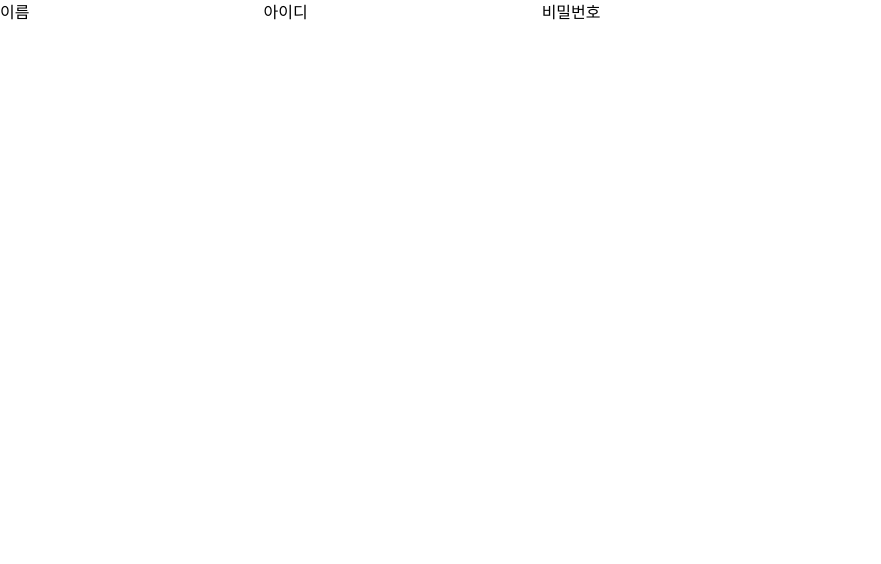
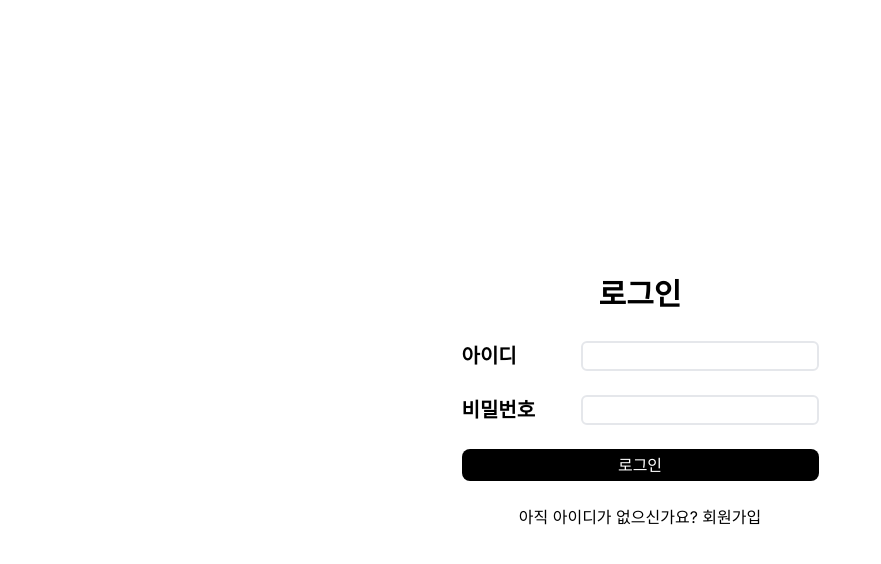
Before and after one commit to JongMany/project-qr, a Next.js app: page /login in a window 1280 px wide. Shown: the top 564 px of the page, without its empty margins (0-881 px from the left). Built offline with nearby package versions, Linux system fonts and the light colour scheme.

Commit message:
(feature) 프로토타입용 routing 기능 추가

```diff
--- a/src/app/(application)/add/user-input/_components/ProductForm.tsx
+++ b/src/app/(application)/add/user-input/_components/ProductForm.tsx
@@ -1,13 +1,12 @@
 "use client";
 import { Category, Item, ItemForm, categoryOptions } from "@/entity/Item";
-import React, { useState } from "react";
+import { useItemStore } from "@/stores/useItemStore";
+import { useRouter } from "next/navigation";
 import toast from "react-hot-toast";
-type Props = {
-  submitProduct: (formData: FormData) => Promise<void>;
-};
+
 export default function ProductForm() {
-  const [errorMsg, setErrorMsg] = useState("");
-
+  const { dispatch } = useItemStore();
+  const router = useRouter();
   const submitProduct = async (formData: FormData) => {
     const form: Item = {
       name: formData.get("productName") as string,
@@ -24,6 +23,16 @@ export default function ProductForm() {
       toast.error(errorMsg);
     } else {
       const image = formData.get("image") as File;
+      dispatch({
+        type: "registerItem",
+        payload: {
+          id: Math.random(),
+          ...form,
+          imageUrl: "https://via.placeholder.com/100",
+          // imageUrl: image ? URL.createObjectURL(image) : "https://via.placeholder.com/100",
+        },
+      });
+      router.replace("/main");
       // Cloudinary에 저장 후에 URL을 받아옴
 
       // 데이터 추가하는 로직 구현
--- /dev/null
+++ b/src/app/(application)/setting/_components/SaveButton.tsx
@@ -0,0 +1,19 @@
+"use client";
+import { useRouter } from "next/navigation";
+import React from "react";
+
+export default function SaveButton() {
+  const router = useRouter();
+  const saveHandler = () => {
+    alert("저장되었습니다");
+    router.replace("/main");
+  };
+  return (
+    <button
+      className="mt-10 py-1 bg-black text-white px-6 rounded-lg"
+      onClick={saveHandler}
+    >
+      저장
+    </button>
+  );
+}
--- a/src/app/(application)/setting/page.tsx
+++ b/src/app/(application)/setting/page.tsx
@@ -1,3 +1,55 @@
+import SaveButton from "@/app/(application)/setting/_components/SaveButton";
+
 export default function Page() {
-  return <div></div>;
+  return (
+    <div className="flex flex-col items-center">
+      <h1 className="px-6 pt-8 font-semibold text-[22px] text-center">
+        ⚙️ 설정
+      </h1>
+      <div className="mt-6 flex flex-col items-center">
+        <div className="font-semibold text-[18px]">
+          소비기한 만료 몇 일 전에 알림을 받고 싶으신가요?
+        </div>
+        <div className="flex flex-col items-center">
+          <div className="mt-2 border-2 border-solid rounded-md px-3 text-[15px]">
+            <input
+              className="max-w-[60px] text-center"
+              type="number"
+              defaultValue={1}
+              max={7}
+            />
+            일 전
+          </div>
+          <p className="text-xs text-blue-300 mt-1">
+            최대 7일까지 설정할 수 있습니다.
+          </p>
+        </div>
+      </div>
+      <div className="mt-6 flex flex-col items-center">
+        <div className="font-semibold text-[18px]">
+          언제 알림을 받고 싶으신가요?
+        </div>
+        <div className="mt-2 flex flex-col itmes-center text-center w-[100px]">
+          <select className="text-[15px]">
+            <option id="9" value="09:00">
+              오전 9:00
+            </option>
+            <option id="12" value="12:00">
+              오후 12:00
+            </option>
+            <option id="15" value="15:00">
+              오후 03:00
+            </option>
+            <option id="18" value="18:00">
+              오후 06:00
+            </option>
+            <option id="21" value="21:00">
+              오후 09:00
+            </option>
+          </select>
+        </div>
+      </div>
+      <SaveButton />
+    </div>
+  );
 }
--- a/src/app/(auth)/join/page.tsx
+++ b/src/app/(auth)/join/page.tsx
@@ -1,5 +1,47 @@
+import Link from "next/link";
 import React from "react";
 
 export default function page() {
-  return <div></div>;
+  return (
+    <div className="flex flex-col items-center justify-center gap-y-6 h-[100vh]">
+      <h1 className="font-bold text-[30px]">회원가입</h1>
+      <form className="grid grid-cols-[1fr_2fr] gap-y-6">
+        <label htmlFor="name" className="font-semibold text-[20px]">
+          이름
+        </label>
+        <input
+          type="text"
+          id="name"
+          name="name"
+          className="border-2 rounded-md"
+        />
+        <label htmlFor="userId" className="font-semibold text-[20px]">
+          아이디
+        </label>
+        <input
+          type="text"
+          id="userId"
+          name="userId"
+          className="border-2 rounded-md"
+        />
+        <label htmlFor="password" className="font-semibold text-[20px]">
+          비밀번호
+        </label>
+        <input
+          type="password"
+          id="password"
+          name="password"
+          className="border-2 rounded-md"
+        />
+        <div className="col-span-2">
+          <button className="py-1 bg-black text-white px-6 rounded-lg w-full">
+            회원가입
+          </button>
+        </div>
+      </form>
+      <Link href="/login" replace>
+        뒤로가기
+      </Link>
+    </div>
+  );
 }
--- /dev/null
+++ b/src/app/(auth)/login/_components/LoginButton.tsx
@@ -0,0 +1,21 @@
+"use client";
+
+import { useRouter } from "next/navigation";
+
+export default function LoginButton() {
+  const router = useRouter();
+
+  const loginHandler = () => {
+    router.replace("/main");
+  };
+
+  return (
+    <button
+      type="button"
+      className="py-1 bg-black text-white px-6 rounded-lg w-full"
+      onClick={loginHandler}
+    >
+      로그인
+    </button>
+  );
+}
--- a/src/app/(auth)/login/page.tsx
+++ b/src/app/(auth)/login/page.tsx
@@ -1,16 +1,36 @@
+import LoginButton from "@/app/(auth)/login/_components/LoginButton";
+import Link from "next/link";
+
 import React from "react";
 
 export default function page() {
   return (
-    <div>
-      <form>
-        <label htmlFor="name">이름</label>
-        <input type="text" id="name" name="name" />
-        <label htmlFor="userId">아이디</label>
-        <input type="text" id="userId" name="userId" />
-        <label htmlFor="password">비밀번호</label>
-        <input type="password" id="password" name="password" />
+    <div className="flex flex-col items-center justify-center gap-y-6 h-[100vh]">
+      <h1 className="font-bold text-[30px]">로그인</h1>
+      <form className="grid grid-cols-[1fr_2fr] gap-y-6" method="post">
+        <label htmlFor="userId" className="font-semibold text-[20px]">
+          아이디
+        </label>
+        <input
+          type="text"
+          id="userId"
+          name="userId"
+          className="border-2 rounded-md"
+        />
+        <label htmlFor="password" className="font-semibold text-[20px]">
+          비밀번호
+        </label>
+        <input
+          type="password"
+          id="password"
+          name="password"
+          className="border-2 rounded-md"
+        />
+        <div className="col-span-2">
+          <LoginButton />
+        </div>
       </form>
+      <Link href="/join">아직 아이디가 없으신가요? 회원가입</Link>
     </div>
   );
 }
```
